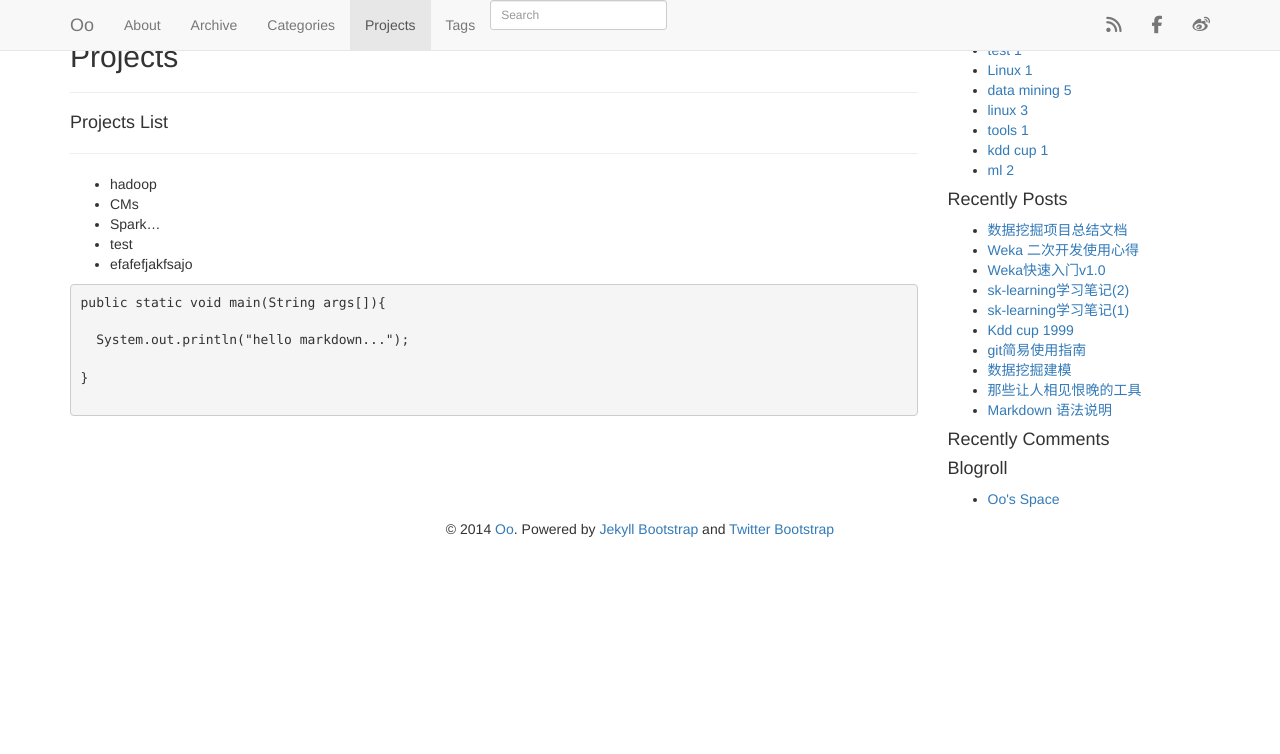
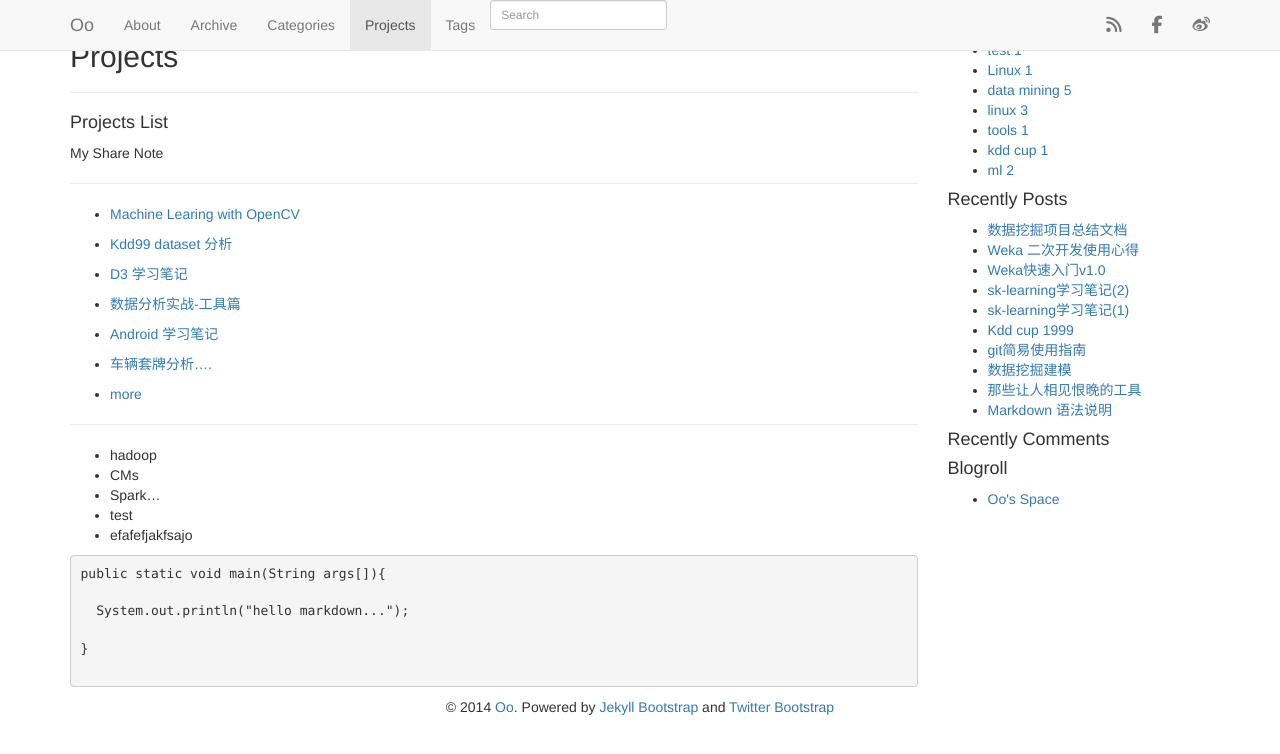
Before and after one commit to anicy/anicy.github.io, a Jekyll site: the page built from projects.md, in a window 1280 px wide. Shown: the top 754 px of the page. Built offline with Jekyll 4.4.1, drawn with Linux system fonts in a browser that asks for light colours; nearby versions of some CDN libraries; library files that are not in the unit come from our copies; Markdown is read by kramdown in place of the engine named in the settings; comment, search, counter and statistics services are not loaded.

Commit message:
Update projects.md

```diff
--- a/projects.md
+++ b/projects.md
@@ -8,6 +8,26 @@ group: navigation
 
 
 #### Projects List
+
+
+
+My Share Note
+
+---
+
+- [Machine Learing with OpenCV](https://app.yinxiang.com/shard/s25/sh/f425e969-3198-4daa-b9ca-a6c3d25b54e2/912254d62ba57fce7614535f32f8a1f1)
+
+- [Kdd99 dataset 分析](https://app.yinxiang.com/shard/s30/sh/878c3e13-398b-4715-9ca2-0a9bac0020dd/64194b11c6622350ea05d75ff2025bb9)
+
+- [D3 学习笔记](https://app.yinxiang.com/shard/s30/sh/21f6e4f2-6e05-4c48-af62-e62aa7289f97/cdfebeea5db36692fb31733072ab2445)
+
+- [数据分析实战-工具篇](https://app.yinxiang.com/shard/s30/sh/10ae4ea0-8ed2-46b7-a91a-83dd1803ccb1/a5dadf9e423ffb57a197c03672f39520)
+
+- [Android 学习笔记](https://app.yinxiang.com/shard/s30/sh/27b95ac8-ec2f-47b6-b76b-36852cb6e41e/c557f56add688b7dbcc7f68a91be4d5e)
+
+- [车辆套牌分析....]()
+
+- [more](http://dcycome.vicp.net/about.html)
 
 
 ---
```
